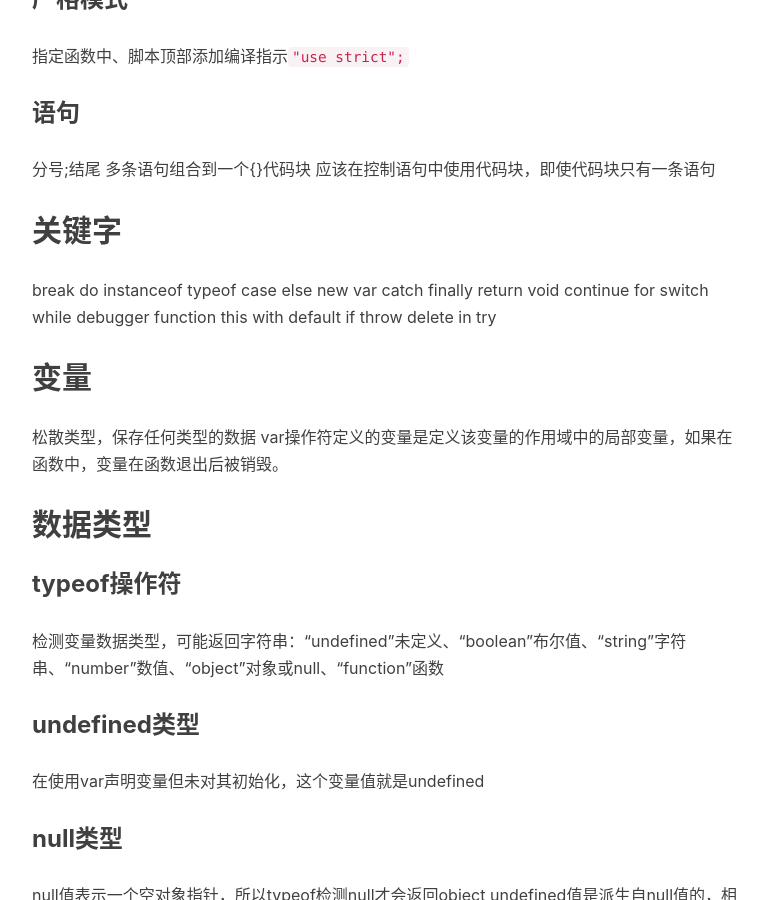
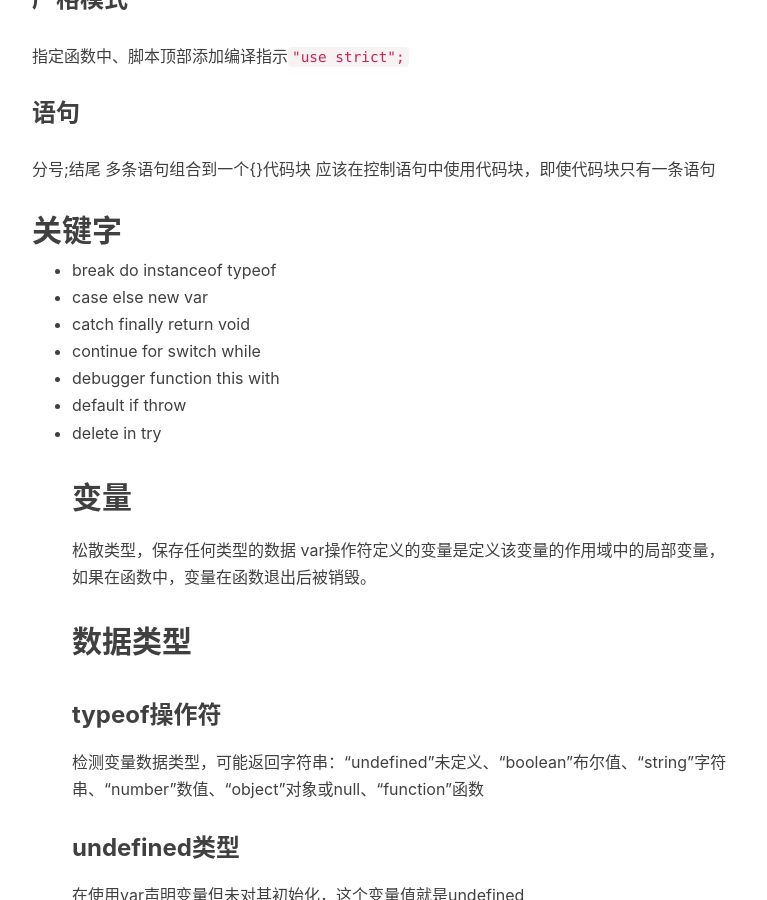
Before and after one commit to wangguorong1996/wangguorong1996.github.io, a Jekyll site: the page built from _posts/2018-5-8-JavaScript1.markdown, in a window 1280 px wide and 900 px high, scrolled down 2478 px. Shown: the whole window, without its empty margins (233-1000 px from the left). Built offline with Jekyll 4.4.1, drawn with Linux system fonts in a browser that asks for light colours; nearby versions of some CDN libraries; comment, search, counter and statistics services are not loaded.

```diff
--- a/_posts/2018-5-8-JavaScript1.markdown
+++ b/_posts/2018-5-8-JavaScript1.markdown
@@ -65,13 +65,13 @@ tags:
 多条语句组合到一个{}代码块
 应该在控制语句中使用代码块，即使代码块只有一条语句
 ## 关键字
-break do instanceof typeof
-case else new var
-catch finally return void
-continue for switch while
-debugger function this with
-default if throw
-delete in try
+- break do instanceof typeof
+- case else new var
+- catch finally return void
+- continue for switch while
+- debugger function this with
+- default if throw
+- delete in try
 ## 变量
 松散类型，保存任何类型的数据
 var操作符定义的变量是定义该变量的作用域中的局部变量，如果在函数中，变量在函数退出后被销毁。
```
